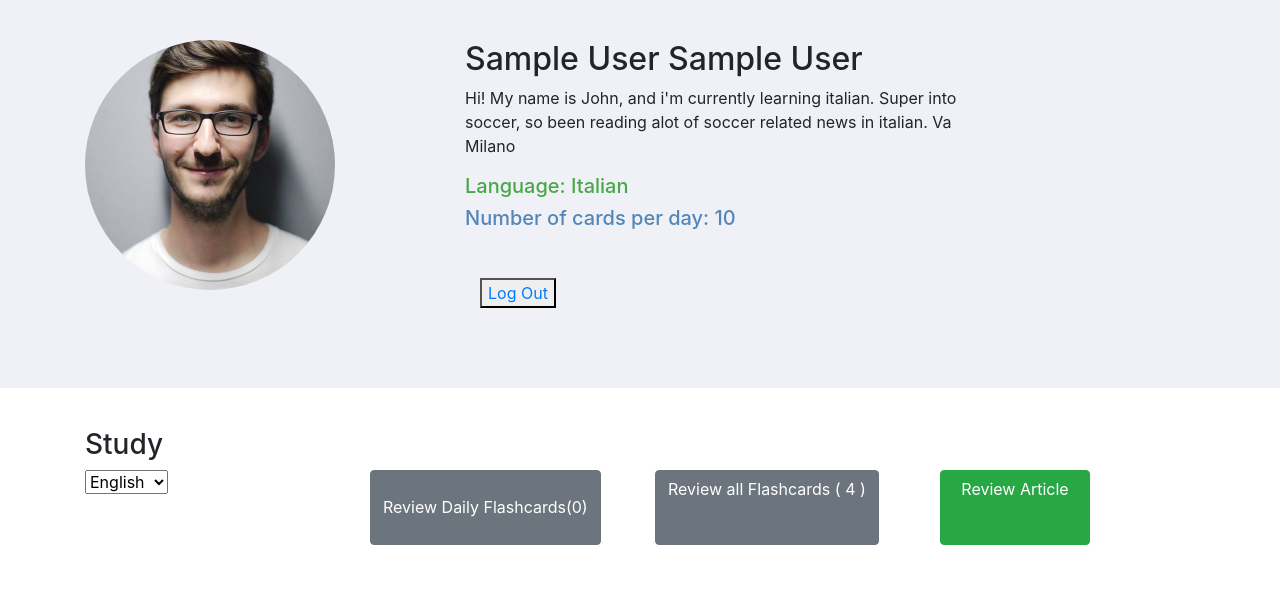
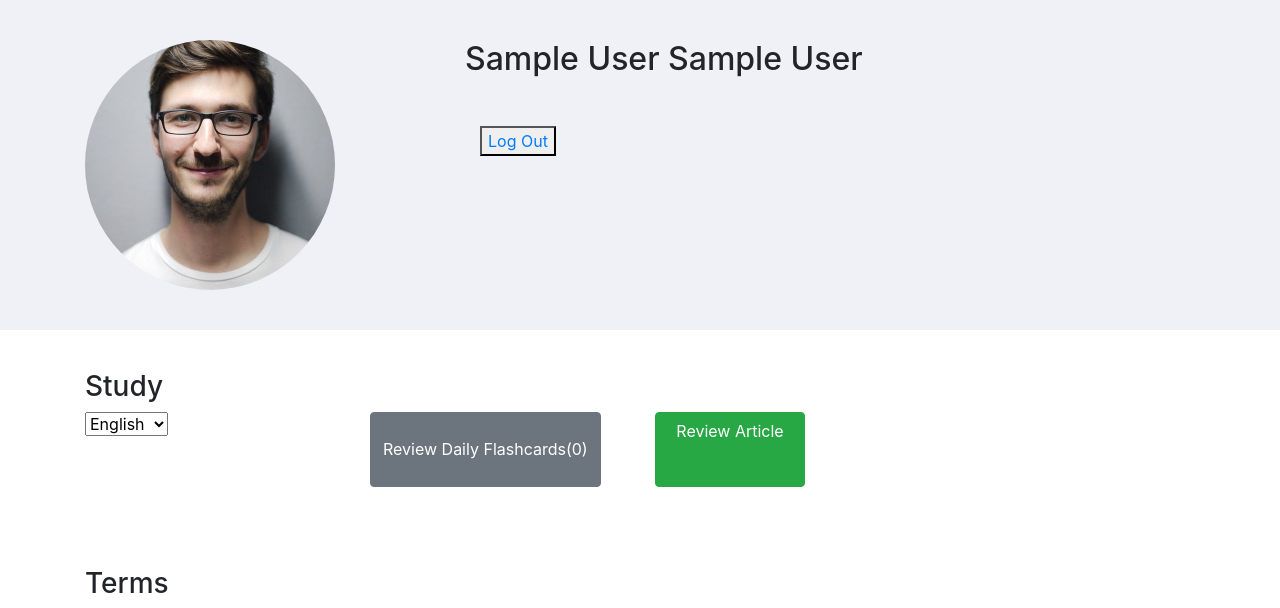
Before and after one commit to lysms/LingoLand, a PHP site: page /dashboard.php in a window 1280 px wide; the page is wider, and only the part inside the window is pictured. Shown: the part 62-670 px from the top of that part. Run offline with PHP 8.4, Linux system fonts and the light colour scheme; the visitor is signed in with stand-in values (Sample User, id 1); data comes from the database, SQL or seed files in the repository; data that the repository does not hold is empty; some libraries are stand-ins or nearby versions.

Commit message:
comment out stuff

```diff
--- a/dashboard/dashboard.php
+++ b/dashboard/dashboard.php
@@ -42,11 +42,11 @@ if ($db->connect_error) {
                 <div class="col-md-6">
                     <h2 class="profile-name"><?php echo $_SESSION["firstname"] . " " . $_SESSION["lastname"]; ?>
                     </h2>
-                    <p>Hi! My name is John, and i'm currently learning italian. Super into soccer, so been
+                    <!-- <p>Hi! My name is John, and i'm currently learning italian. Super into soccer, so been
                         reading alot
                         of soccer related news in italian. Va Milano</p>
                     <h3 class="info-item language">Language: Italian</h3>
-                    <h3 class="info-item num-cards">Number of cards per day: 10</h3>
+                    <h3 class="info-item num-cards">Number of cards per day: 10</h3> -->
                     <div class="container">
                         <button type="submit" class="butt" value="Log Out" name="logout"><a href="../auth/logout.php"
                                 title="Logout">Log Out</a></button>
@@ -73,10 +73,10 @@ if ($db->connect_error) {
                     <button onclick="doReviews()" id="reviewButton" class="btn btn-secondary activity">Review Daily
                         Flashcards ( 0 )</button>
                 </div>
-                <div class="col-md-3">
+                <!-- <div class="col-md-3">
                     <a href="../flashcards/flashcards.php" class="btn btn-secondary activity">Review all Flashcards (
                         <?php echo $cardCount; ?> )</a>
-                </div>
+                </div> -->
                 <div class="col-md-3">
                     <a href="../articles/articles.php" class="btn btn-success activity">Review Article</a>
                 </div>
```
